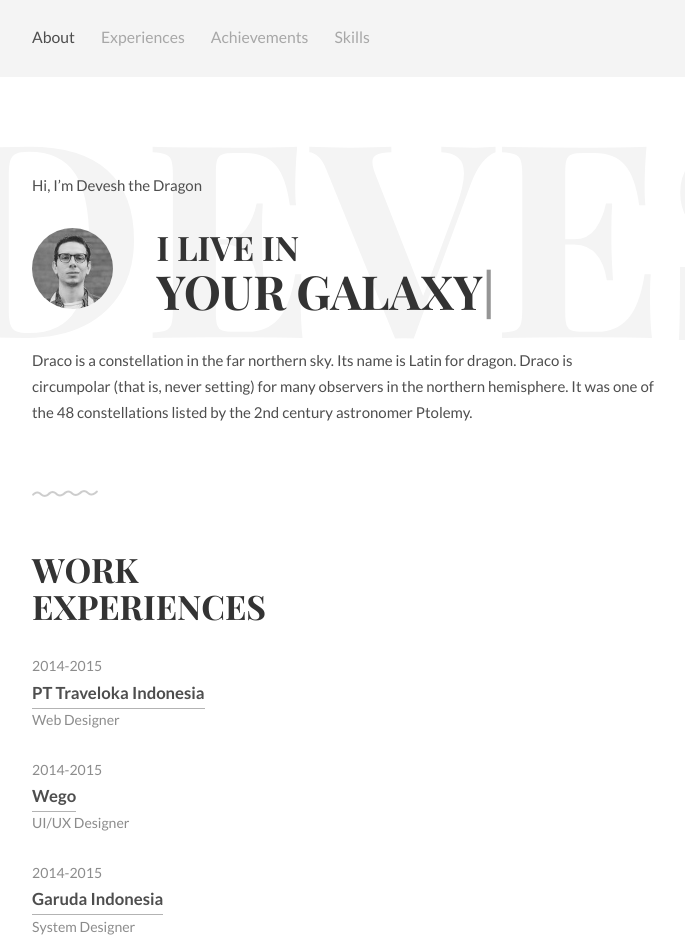
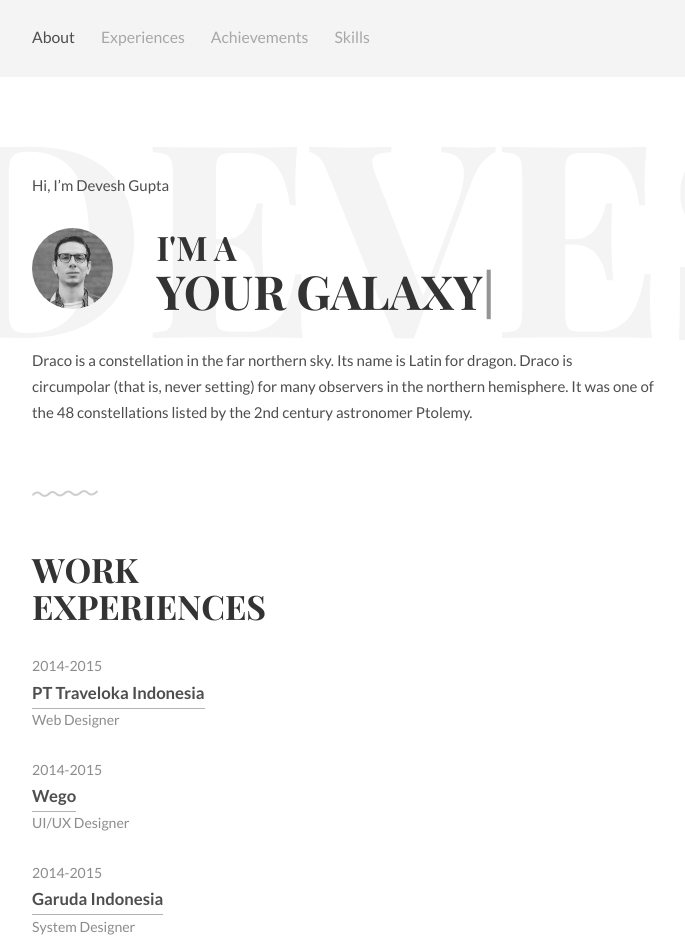
Before and after one commit to deveshgupta7/deveshgupta7.github.io, a plain HTML site: page index.html in a window 1280 px wide. Shown: the top 942 px of the page, without its empty margins (297-982 px from the left). Drawn offline with Linux system fonts and the light colour scheme.

Commit message:
Update index.html

```diff
--- a/index.html
+++ b/index.html
@@ -43,13 +43,13 @@
 	<!-- Introduction -->
 	<div class="intro section" id="about">
 		<div class="container">
-			<p>Hi, I’m Devesh the Dragon</p>
+			<p>Hi, I’m Devesh Gupta</p>
 			<div class="units-row units-split wrap">
 				<div class="unit-20">
 					<img src="img/ava.jpg" alt="Avatar">
 				</div>
 				<div class="unit-80">
-					<h1>I live in<br><span id="typed"></span></h1>
+					<h1>I'm a<br><span id="typed"></span></h1>
 				</div>
 				<p>
 					Draco is a constellation in the far northern sky. Its name is Latin for dragon. Draco is circumpolar (that is, never setting) for many observers in the northern hemisphere. It was one of the 48 constellations listed by the 2nd century astronomer Ptolemy.
```
